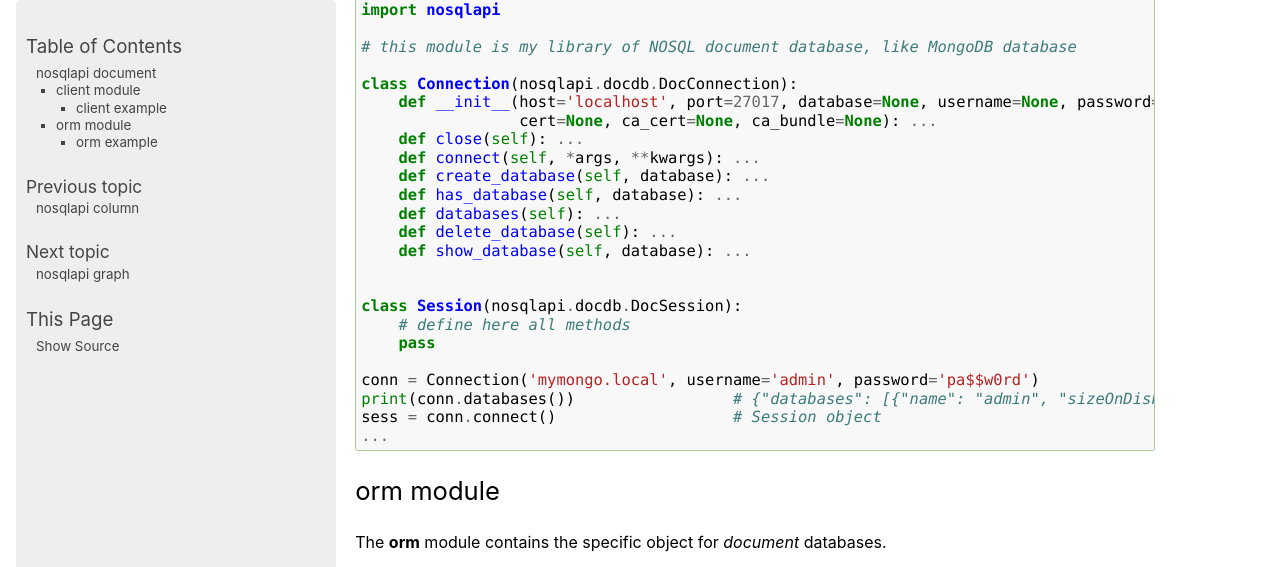
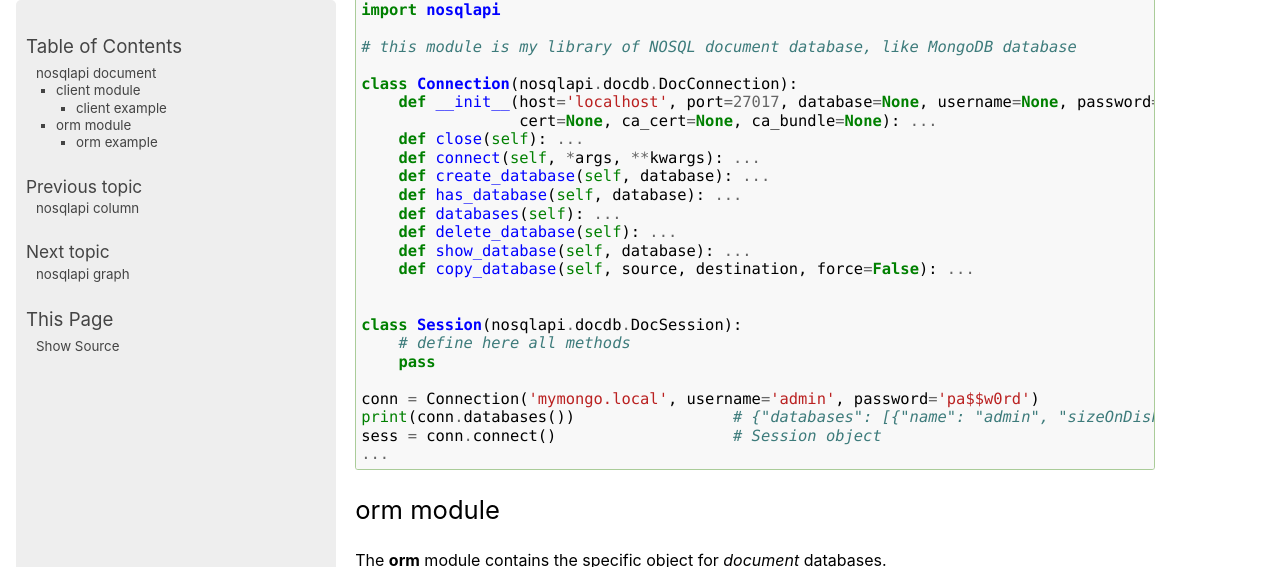
Before and after one commit to MatteoGuadrini/nosqlapi, a Sphinx documentation site: the page built from docs/source/nosqlapi_doc.rst, in a window 1280 px wide and 900 px high, scrolled down 537 px, cut to the strip 0-567 px from the top of the window. Built offline with Sphinx 7.4.7, drawn with Linux system fonts in a browser that asks for light colours.

Commit message:
Add copy_database function

```diff
--- a/docs/source/nosqlapi_doc.rst
+++ b/docs/source/nosqlapi_doc.rst
@@ -37,6 +37,7 @@ This is an example of a library for connecting to a `mongodb <https://www.mongod
         def databases(self): ...
         def delete_database(self): ...
         def show_database(self, database): ...
+        def copy_database(self, source, destination, force=False): ...
 
 
     class Session(nosqlapi.docdb.DocSession):
```
